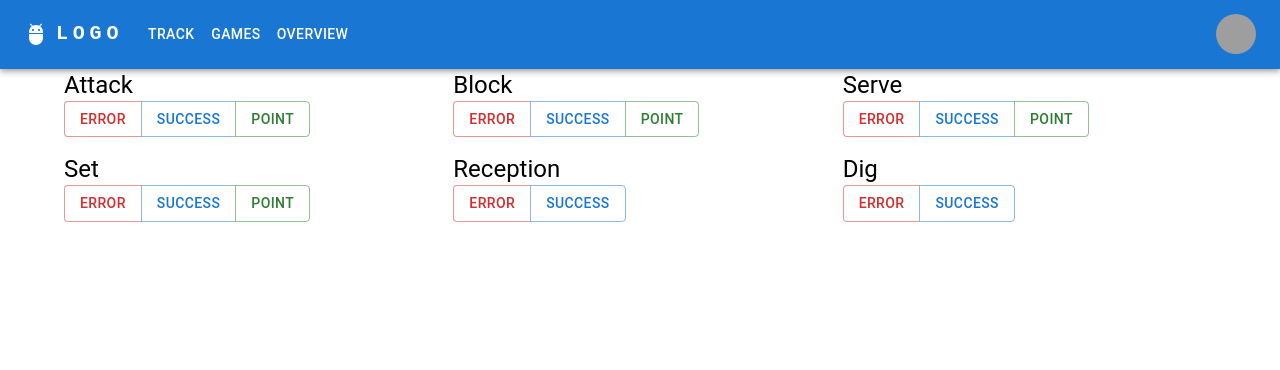
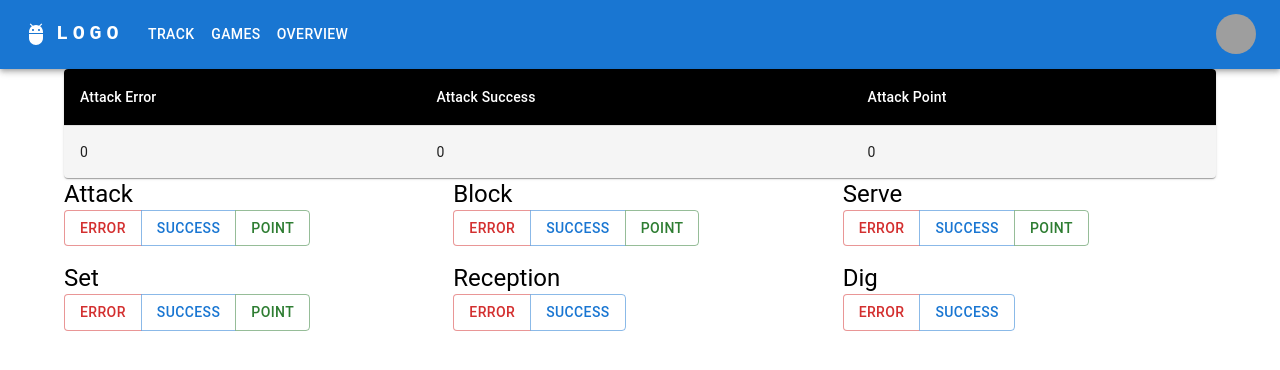
Before and after one commit to Angelo4/Volleyball-Stat-Tracker, a React (Create React App) app in the folder volleyball-stat-tracker-app/: page / in a window 1280 px wide. Shown: the top 370 px of the page. Built offline with nearby package versions, Linux system fonts and the light colour scheme; grey boxes are pictures that could not be loaded.

Commit message:
Simple table to show stats

```diff
--- a/volleyball-stat-tracker-app/src/App.tsx
+++ b/volleyball-stat-tracker-app/src/App.tsx
@@ -2,6 +2,7 @@ import ResponsiveAppBar from './components/ResponsiveAppBar';
 import TrackGame from './features/TrackGame';
 
 function App() {
+  // const test = useSelector((state: VolleyBallStats) => state.attack.success);
   return (
     <div>
       <ResponsiveAppBar />
--- /dev/null
+++ b/volleyball-stat-tracker-app/src/components/SessionStatsContainer.tsx
@@ -0,0 +1,70 @@
+import { connect } from 'react-redux';
+
+import * as React from 'react';
+import { styled } from '@mui/material/styles';
+import Table from '@mui/material/Table';
+import TableBody from '@mui/material/TableBody';
+import TableCell, { tableCellClasses } from '@mui/material/TableCell';
+import TableContainer from '@mui/material/TableContainer';
+import TableHead from '@mui/material/TableHead';
+import TableRow from '@mui/material/TableRow';
+import Paper from '@mui/material/Paper';
+
+const StyledTableCell = styled(TableCell)(({ theme }) => ({
+  [`&.${tableCellClasses.head}`]: {
+    backgroundColor: theme.palette.common.black,
+    color: theme.palette.common.white,
+  },
+  [`&.${tableCellClasses.body}`]: {
+    fontSize: 14,
+  },
+}));
+
+const StyledTableRow = styled(TableRow)(({ theme }) => ({
+  '&:nth-of-type(odd)': {
+    backgroundColor: theme.palette.action.hover,
+  },
+  // hide last border
+  '&:last-child td, &:last-child th': {
+    border: 0,
+  },
+}));
+
+type Props = { sessionStats: any };
+
+const SessionStatsContainer = (props: Props) => {
+  return (
+    <>
+      <TableContainer component={Paper}>
+        <Table sx={{ minWidth: 700 }} aria-label="customized table">
+          <TableHead>
+            <TableRow>
+              <StyledTableCell>Attack Error</StyledTableCell>
+              <StyledTableCell>Attack Success</StyledTableCell>
+              <StyledTableCell>Attack Point</StyledTableCell>
+            </TableRow>
+          </TableHead>
+          <TableBody>
+            <StyledTableRow key={1}>
+              <StyledTableCell>
+                {props.sessionStats.attack.error}
+              </StyledTableCell>
+              <StyledTableCell>
+                {props.sessionStats.attack.success}
+              </StyledTableCell>
+              <StyledTableCell>
+                {props.sessionStats.attack.point}
+              </StyledTableCell>
+            </StyledTableRow>
+          </TableBody>
+        </Table>
+      </TableContainer>
+    </>
+  );
+};
+
+const mapStateToProps = (state: any) => {
+  return { sessionStats: state.sessionStats };
+};
+
+export default connect(mapStateToProps)(SessionStatsContainer);
--- a/volleyball-stat-tracker-app/src/features/TrackGame.tsx
+++ b/volleyball-stat-tracker-app/src/features/TrackGame.tsx
@@ -1,12 +1,22 @@
-import { Container } from '@mui/material';
+import { Container, Typography } from '@mui/material';
+import { connect } from 'react-redux';
+import SessionStatsContainer from '../components/SessionStatsContainer';
 import ActionCentreContainer from '../components/vb_action_center/ActionCentreContainer';
 
 const TrackGame = () => {
   return (
-    <Container>
-      <ActionCentreContainer />
-    </Container>
+    <>
+      <Container>
+        <SessionStatsContainer />
+        <ActionCentreContainer />
+      </Container>
+    </>
   );
 };
 
+const mapStateToProps = (state: any) => {
+  const { error, success } = state.sessionStats.attack;
+  return { error: error, success: success };
+};
+
 export default TrackGame;
```
